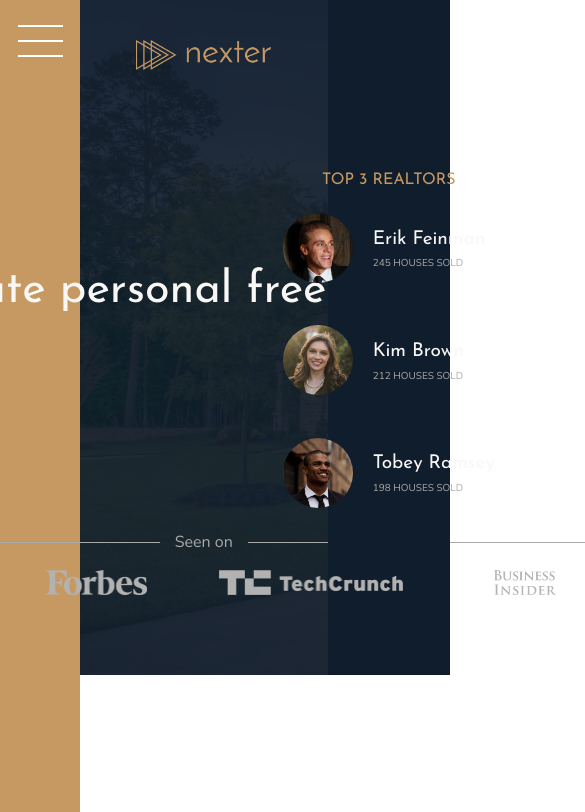
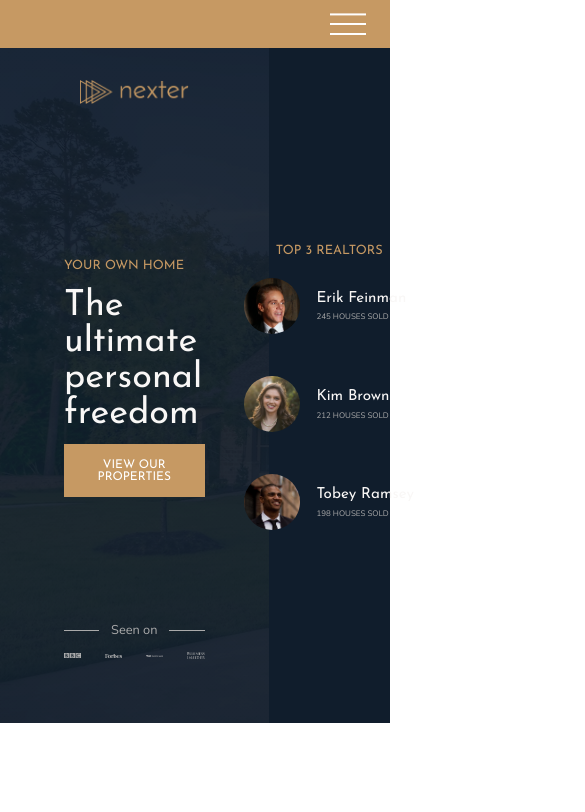
Before and after one commit to marilyn-n/advanced-styling, a website: page nexter/index.html in a window 390 px wide. Shown: the top 812 px of the page, 585 px wide, since content can reach past the window. Drawn offline with nearby package versions, Linux system fonts and the light colour scheme.

Commit message:
add media queries part 1

```diff
--- a/nexter/sass/_base.scss
+++ b/nexter/sass/_base.scss
@@ -14,6 +14,11 @@
 $font-primary: 'Nunito', sans-serif;
 $font-display: 'Josefin Sans', sans-serif;
 
+// RESPONSIVE BREAKPOINTS
+
+$bp-largest: 75em; // 1200px
+$bp-large: 62.5em; // 1000px
+
 *,
 ::before,
 ::after {
@@ -25,6 +30,10 @@
 html {
   box-sizing: border-box;
   font-size: 62.5%; // 10px/ 16px = 62.5% -> 1rem = 10px
+
+  @media only screen and (max-width: $bp-largest) {
+    font-size: 50%;
+  }
 }
 
 body {
@@ -38,4 +47,11 @@
   display: grid;
   grid-template-rows: 80vh min-content 40vw repeat(3, min-content);
   grid-template-columns: [sidebar-start] 8rem [sidebar-end full-start] minmax(6rem, 1fr) [center-start] repeat(8, [col-start] minmax(min-content, 14rem) [col-end] ) [center-end] minmax(6rem, 1fr) [full-end];
+
+  @media only screen and (max-width: $bp-large) {
+    grid-template-rows: 6rem 80vh min-content 40vw repeat(3, min-content);
+    grid-template-columns: [full-start] minmax(6rem, 1fr) [center-start] repeat(8, [col-start] minmax(min-content, 14rem) [col-end] ) [center-end] minmax(6rem, 1fr) [full-end];
+
+  }
+
 }
--- a/nexter/sass/_header.scss
+++ b/nexter/sass/_header.scss
@@ -6,10 +6,11 @@
   padding: 8rem;
   padding-top: 4rem;
   display: grid;
-  grid-template-rows: 1fr min-content 6rem 1fr;
-  grid-template-columns: max-content;
+  grid-template-rows: 1fr min-content minmax(6rem, min-content) 1fr;
+  grid-template-columns: minmax(min-content, max-content);
   row-gap: 1.5rem;
   justify-content: center;
+
   &__logo {
     height: 3rem;
     justify-self: center;
@@ -43,8 +44,10 @@
     grid-template-columns: repeat(4, 1fr);
     grid-column-gap: 3rem;
     justify-items: center;
+    align-items: center;
     img {
-      height: 2.5rem;
+      max-height: 2.5rem;
+      max-width: 100%;
       filter: brightness(70%);
     }
   }
--- a/nexter/sass/_sidebar.scss
+++ b/nexter/sass/_sidebar.scss
@@ -4,6 +4,14 @@
   grid-row: 1 / -1;
   display: flex;
   justify-content: center;
+
+  @media only screen and (max-width: $bp-large) {
+    grid-column: 1 / -1;
+    grid-row: 1 / 2;
+    justify-content: flex-end;
+    align-items: center;
+  }
+
 }
 
 .nav-btn {
@@ -21,12 +29,14 @@
     display: block;
   }
 
-  &::before {
-    transform: translateY(-1.5rem);
-  }
+  &::before { transform: translateY(-1.5rem);}
+  &::after { transform: translateY(1.3rem);}
 
-  &::after {
-    transform: translateY(1.3rem);
+  @media only screen and (max-width: $bp-large) {
+    margin: 0;
+    margin-right: 3rem;
+    &::before { transform: translateY(-1.2rem);}
+    &::after { transform: translateY(1rem);}
   }
 
 }
```
Also changed, not shown: nexter/css/style.css.
